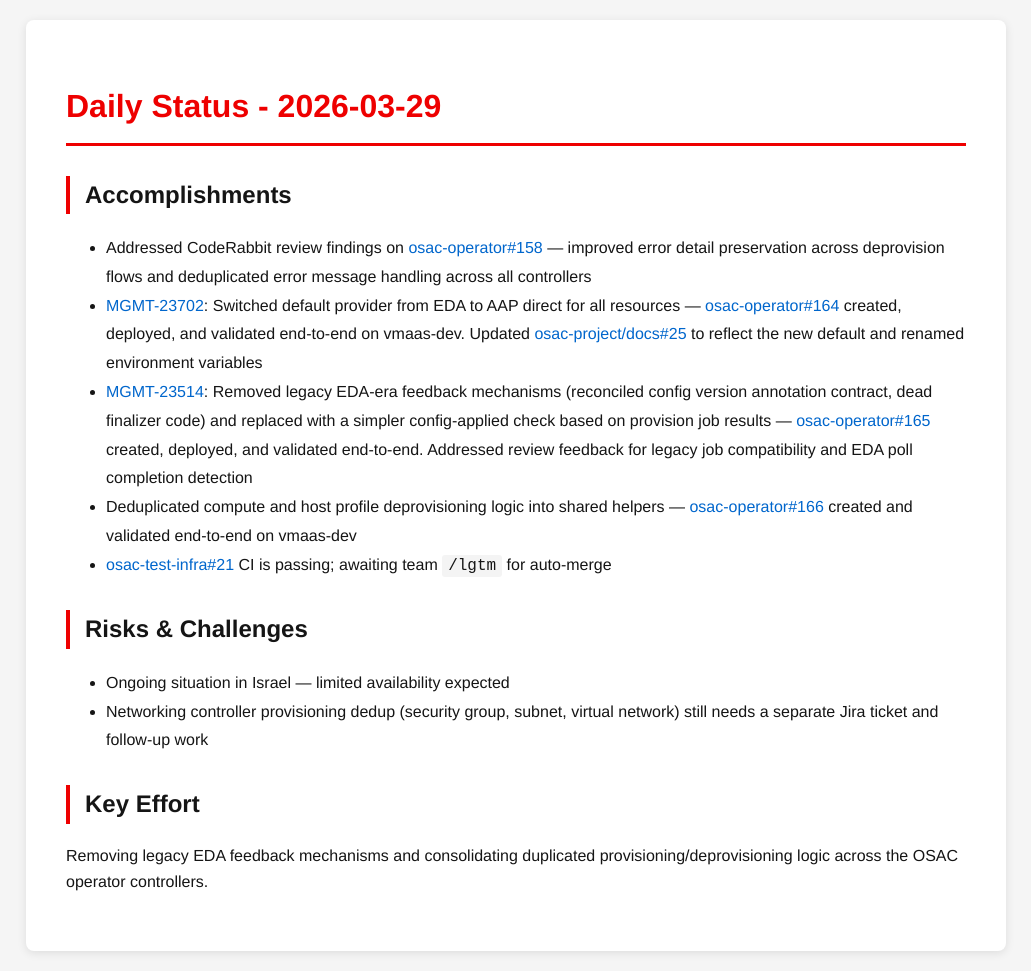
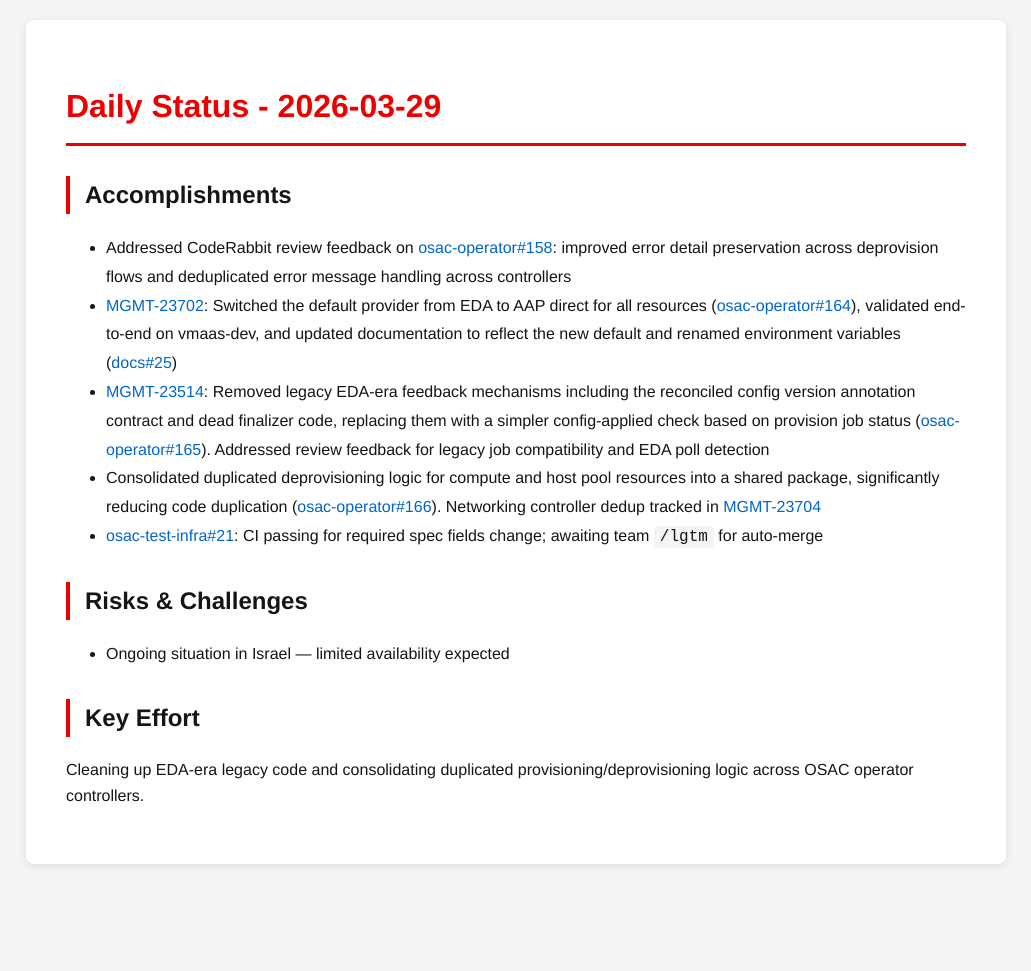
Before and after one commit to tzvatot/daily-status, a Jekyll site: the page built from 2026-03-29.md, in a window 1280 px wide. Shown: the whole page, without its empty margins (124-1155 px from the left). Built offline with Jekyll 4.4.1, drawn with Linux system fonts in a browser that asks for light colours; after the commit the page ends 900 px from its top, so only the background shows below that.

Commit message:
Daily status update - 2026-03-29

```diff
--- a/2026-03-29.md
+++ b/2026-03-29.md
@@ -7,15 +7,14 @@
 # Daily Status - 2026-03-29
 
 ## Accomplishments
-- Addressed CodeRabbit review findings on [osac-operator#158](https://github.com/osac-project/osac-operator/pull/158) — improved error detail preservation across deprovision flows and deduplicated error message handling across all controllers
-- [MGMT-23702](https://issues.redhat.com/browse/MGMT-23702): Switched default provider from EDA to AAP direct for all resources — [osac-operator#164](https://github.com/osac-project/osac-operator/pull/164) created, deployed, and validated end-to-end on vmaas-dev. Updated [osac-project/docs#25](https://github.com/osac-project/docs/pull/25) to reflect the new default and renamed environment variables
-- [MGMT-23514](https://issues.redhat.com/browse/MGMT-23514): Removed legacy EDA-era feedback mechanisms (reconciled config version annotation contract, dead finalizer code) and replaced with a simpler config-applied check based on provision job results — [osac-operator#165](https://github.com/osac-project/osac-operator/pull/165) created, deployed, and validated end-to-end. Addressed review feedback for legacy job compatibility and EDA poll completion detection
-- Deduplicated compute and host profile deprovisioning logic into shared helpers — [osac-operator#166](https://github.com/osac-project/osac-operator/pull/166) created and validated end-to-end on vmaas-dev
-- [osac-test-infra#21](https://github.com/osac-project/osac-test-infra/pull/21) CI is passing; awaiting team `/lgtm` for auto-merge
+- Addressed CodeRabbit review feedback on [osac-operator#158](https://github.com/osac-project/osac-operator/pull/158): improved error detail preservation across deprovision flows and deduplicated error message handling across controllers
+- [MGMT-23702](https://issues.redhat.com/browse/MGMT-23702): Switched the default provider from EDA to AAP direct for all resources ([osac-operator#164](https://github.com/osac-project/osac-operator/pull/164)), validated end-to-end on vmaas-dev, and updated documentation to reflect the new default and renamed environment variables ([docs#25](https://github.com/osac-project/docs/pull/25))
+- [MGMT-23514](https://issues.redhat.com/browse/MGMT-23514): Removed legacy EDA-era feedback mechanisms including the reconciled config version annotation contract and dead finalizer code, replacing them with a simpler config-applied check based on provision job status ([osac-operator#165](https://github.com/osac-project/osac-operator/pull/165)). Addressed review feedback for legacy job compatibility and EDA poll detection
+- Consolidated duplicated deprovisioning logic for compute and host pool resources into a shared package, significantly reducing code duplication ([osac-operator#166](https://github.com/osac-project/osac-operator/pull/166)). Networking controller dedup tracked in [MGMT-23704](https://issues.redhat.com/browse/MGMT-23704)
+- [osac-test-infra#21](https://github.com/osac-project/osac-test-infra/pull/21): CI passing for required spec fields change; awaiting team `/lgtm` for auto-merge
 
 ## Risks & Challenges
 - Ongoing situation in Israel — limited availability expected
-- Networking controller provisioning dedup (security group, subnet, virtual network) still needs a separate Jira ticket and follow-up work
 
 ## Key Effort
-Removing legacy EDA feedback mechanisms and consolidating duplicated provisioning/deprovisioning logic across the OSAC operator controllers.
+Cleaning up EDA-era legacy code and consolidating duplicated provisioning/deprovisioning logic across OSAC operator controllers.
```
